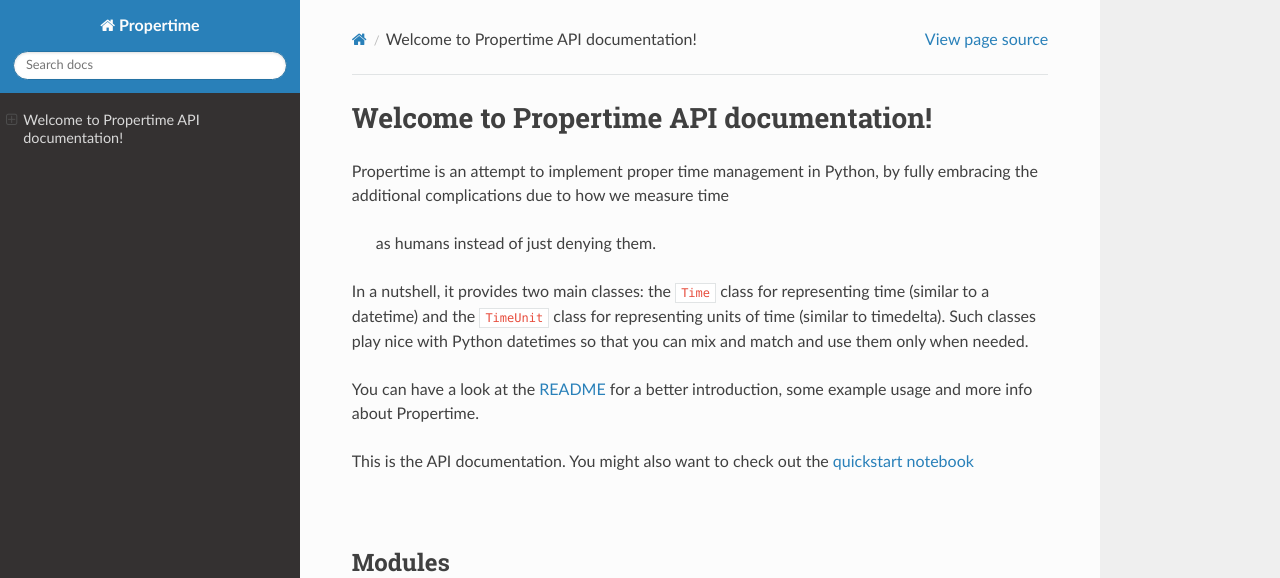
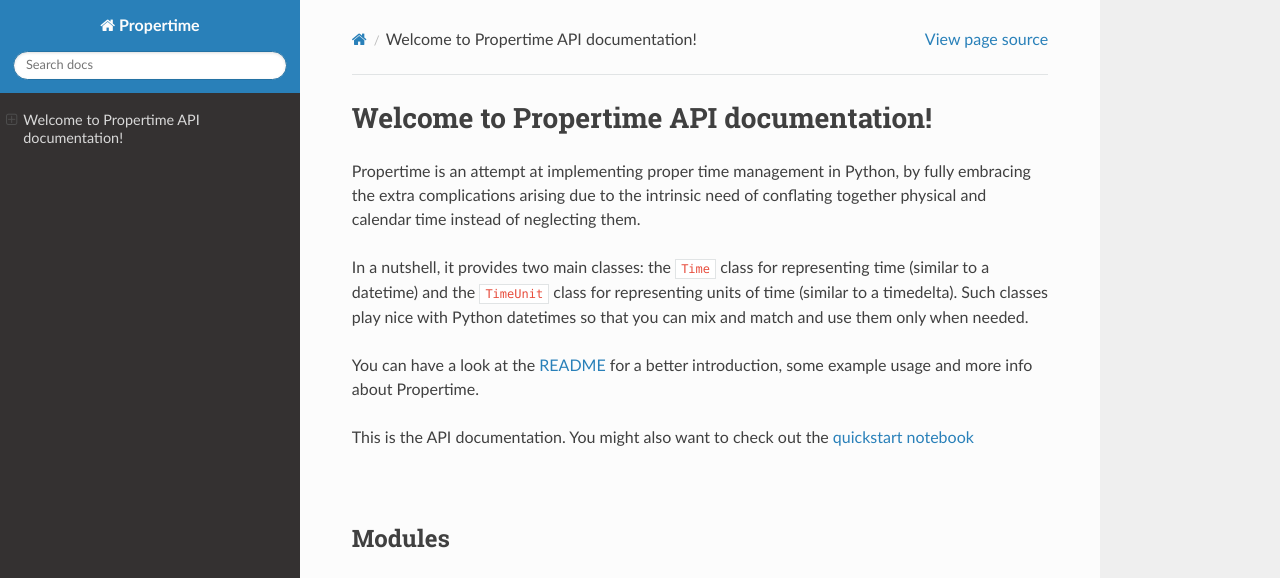
Before and after one commit to sarusso/Propertime, a Sphinx documentation site: the page built from docs/index.rst, in a window 1280 px wide and 1156 px high. Shown: the top 578 px of the window. Built offline with Sphinx 7.4.7 and the Read the Docs theme 2.0.0, drawn with Linux system fonts in a browser that asks for light colours; grey boxes are pictures that could not be loaded.

```diff
--- a/docs/index.rst
+++ b/docs/index.rst
@@ -2,13 +2,13 @@ Welcome to Propertime API documentation!
 =============================================
 
 
-Propertime is an attempt to implement proper time management in Python,
-by fully embracing the additional complications due to how we measure time
- as humans instead of just denying them.
+Propertime is an attempt at implementing proper time management in Python,
+by fully embracing the extra complications arising due to the intrinsic need of
+conflating together physical and calendar time instead of neglecting them.
 
 In a nutshell, it provides two main classes: the ``Time`` class for representing
 time (similar to a datetime) and the ``TimeUnit`` class for representing units
-of time (similar to timedelta). Such classes play nice with Python datetimes so
+of time (similar to a timedelta). Such classes play nice with Python datetimes so
 that you can mix and match and use them only when needed.
 
 You can have a look at the `README <https://github.com/sarusso/Propertime/blob/main/README.md>`_
--- a/setup.py
+++ b/setup.py
@@ -6,9 +6,9 @@ setup(name='propertime',
       version='0.2.2',
       description='An attempt at proper time management in Python.',
       long_description="""
-Propertime is an attempt to implement proper time management in Python,
-by fully embracing the additional complications due to how we measure time
- as humans instead of just denying them.
+Propertime is an attempt at implementing proper time management in Python,
+by fully embracing the extra complications arising due to the intrinsic need of
+conflating together physical and calendar time instead of neglecting them.
 
 In a nutshell, it provides two main classes: the ``Time`` class for representing
 time (similar to a datetime) and the ``TimeUnit`` class for representing units
```
Also changed, not shown: README.md (+13 -9 lines), Quickstart.ipynb.
